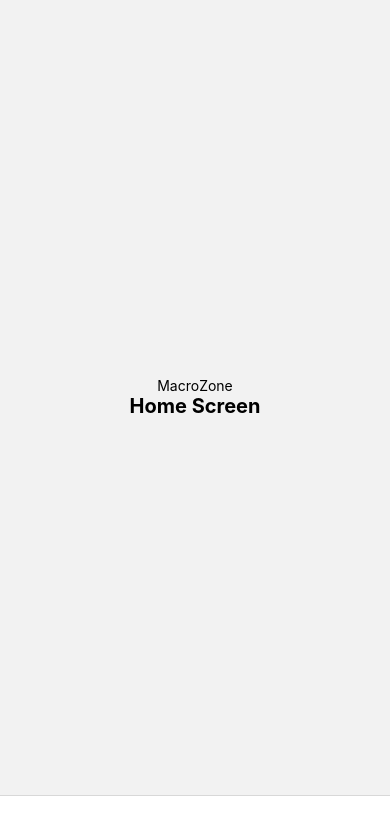
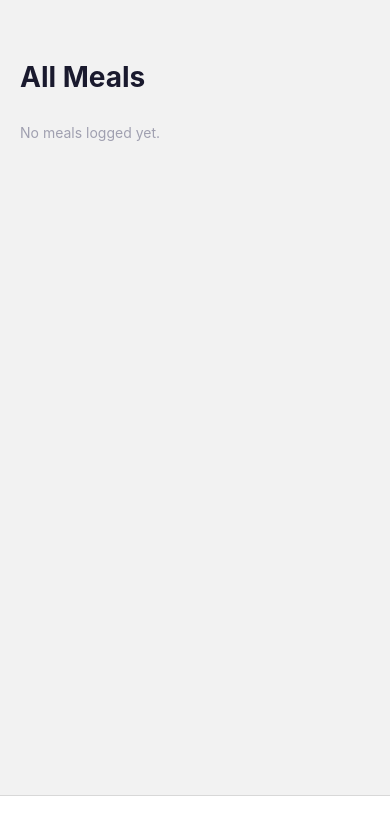
Before and after one commit to Shameer-U/MacrosTracker, a React Native app: screen /home in a window 390 px wide. Shown: the top 834 px of the page. Built offline with nearby package versions, Linux system fonts and the light colour scheme; some icons are missing.

Commit message:
diplay melas in Home screen

```diff
--- a/App.tsx
+++ b/App.tsx
@@ -3,7 +3,7 @@ import { NavigationContainer } from '@react-navigation/native';
 import { createBottomTabNavigator } from '@react-navigation/bottom-tabs';
 import { SafeAreaProvider } from 'react-native-safe-area-context';
 import Icon from '@react-native-vector-icons/ionicons';
-import ScreenA from './screens/ScreenA';
+import Home from './screens/Home';
 import AddMeals from './screens/AddMeals';
 
 const Tab = createBottomTabNavigator();
@@ -20,7 +20,7 @@ export default function App() {
         >
           <Tab.Screen
             name="home"
-            component={ScreenA}
+            component={Home}
             options={{
               title: 'Home',
               tabBarIcon: ({ color, size }) => (
--- a/components/MealItem.tsx
+++ b/components/MealItem.tsx
@@ -28,6 +28,7 @@ export default function MealItem({
         style: 'destructive',
         onPress: async () => {
           await deleteMeal(id);
+          onDelete();
         },
       },
     ]);
--- /dev/null
+++ b/screens/Home.tsx
@@ -0,0 +1,54 @@
+import React from 'react';
+import { useCallback, useState } from 'react';
+import {
+  ScrollView,
+  Text,
+  TouchableOpacity,
+  View,
+  StyleSheet,
+} from 'react-native';
+import { useFocusEffect } from '@react-navigation/native';
+import { getMeals, Meal } from '../storage/meals';
+import { globalStyles } from '../styles/global';
+import MealItem from '../components/MealItem';
+
+export default function Home() {
+  const [meals, setMeals] = useState<Meal[]>([]);
+
+  const loadMeals = async () => {
+    const data = await getMeals();
+    setMeals(data);
+  };
+
+  useFocusEffect(
+    useCallback(() => {
+      loadMeals();
+    }, []),
+  );
+
+  return (
+    <ScrollView style={globalStyles.container}>
+      <View style={globalStyles.header}>
+        <Text style={globalStyles.title}>All Meals</Text>
+      </View>
+      <View style={{ marginTop: 30 }}>
+        {meals.length === 0 ? (
+          <Text style={globalStyles.empty}>No meals logged yet.</Text>
+        ) : (
+          meals.map(meal => (
+            <MealItem
+              key={meal.id}
+              id={meal.id}
+              name={meal.name}
+              calories={meal.calories}
+              protein={meal.protein}
+              carbs={meal.carbs}
+              fat={meal.fat}
+              onDelete={loadMeals}
+            />
+          ))
+        )}
+      </View>
+    </ScrollView>
+  );
+}
--- a/screens/ScreenA.tsx
+++ /dev/null
@@ -1,19 +0,0 @@
-import React from 'react';
-import { View, Text, StyleSheet } from 'react-native';
-
-export default function ScreenA() {
-  console.log('ScreenA');
-  return (
-    <View style={styles.container}>
-      <View>
-        <Text>MacroZone</Text>
-      </View>
-      <Text style={styles.text}>Home Screen</Text>
-    </View>
-  );
-}
-
-const styles = StyleSheet.create({
-  container: { flex: 1, justifyContent: 'center', alignItems: 'center' },
-  text: { fontSize: 20, fontWeight: 'bold' },
-});
--- /dev/null
+++ b/styles/global.ts
@@ -0,0 +1,38 @@
+import { StyleSheet } from 'react-native';
+
+export const colors = {
+  header: '#242444',
+  surface: '#2a2a4a',
+  text: '#1a1a2e',
+  textSecondary: '#a0a0b0',
+  alert: '#ff5252',
+};
+
+export const globalStyles = StyleSheet.create({
+  container: {
+    flex: 1,
+    paddingTop: 60,
+    paddingHorizontal: 20,
+  },
+  title: {
+    fontSize: 28,
+    fontWeight: 'bold',
+    color: colors.text,
+  },
+  sectionTitle: {
+    fontSize: 18,
+    fontWeight: '600',
+    color: colors.textSecondary,
+    marginTop: 30,
+    marginBottom: 16,
+  },
+  empty: {
+    color: colors.textSecondary,
+    fontSize: 14,
+  },
+  header: {
+    flexDirection: 'row',
+    justifyContent: 'space-between',
+    alignItems: 'center',
+  },
+});
```
